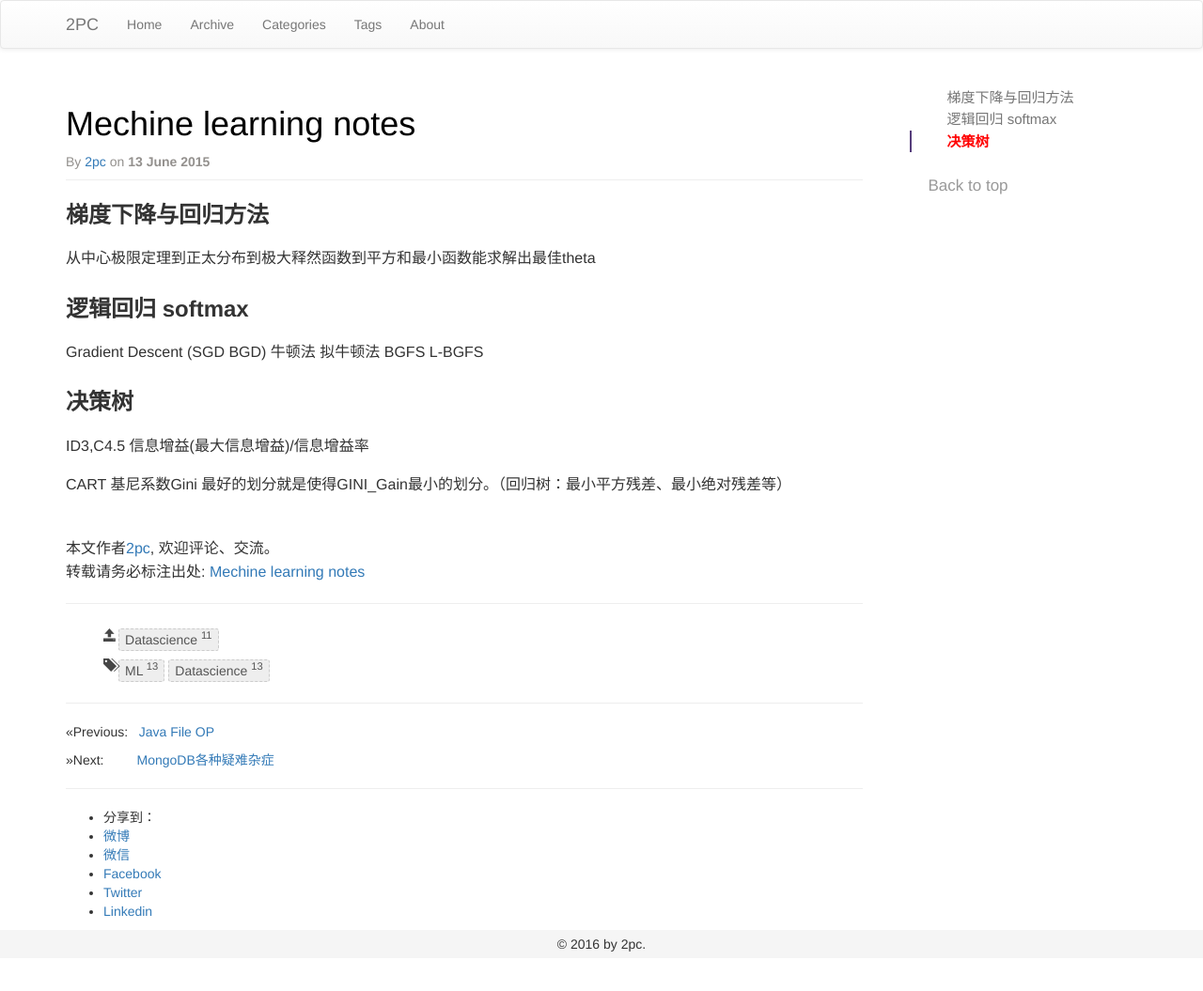
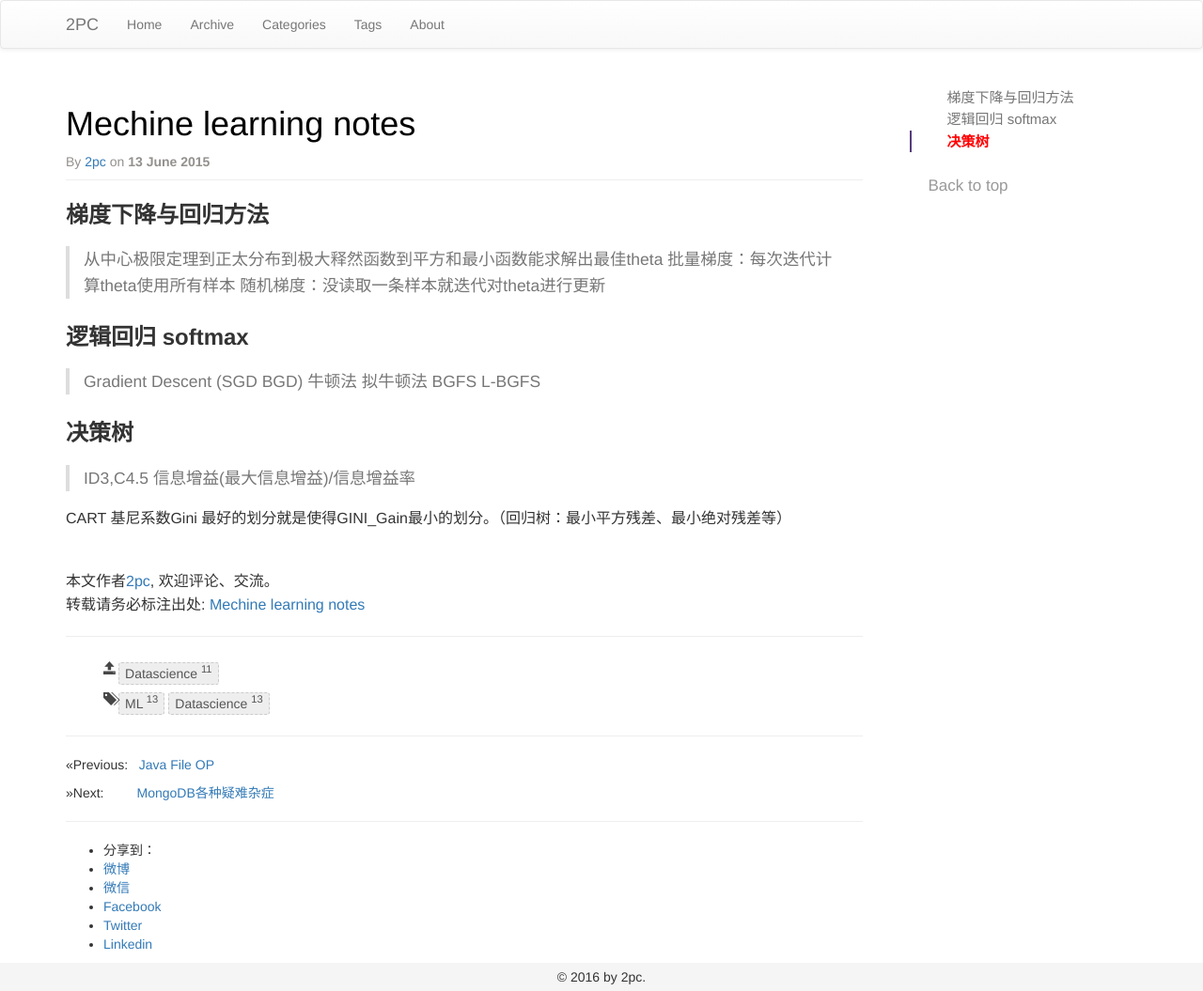
Before and after one commit to luyee/2pc.github.io, a Jekyll site: the page built from _posts/datascience/2015-06-13-ML.md, in a window 1280 px wide. Shown: the whole page at 94% size. Built offline with Jekyll 4.4.1, drawn with Linux system fonts in a browser that asks for light colours; comment, search, counter and statistics services are not loaded; before the commit the page ends 1020 px from its top, so only the background shows below that.

Commit message:
Update 2015-06-13-ML.md

```diff
--- a/_posts/datascience/2015-06-13-ML.md
+++ b/_posts/datascience/2015-06-13-ML.md
@@ -9,10 +9,16 @@ tags: ["ML","Datascience"]
 
 ### 梯度下降与回归方法
 
+>
 从中心极限定理到正太分布到极大释然函数到平方和最小函数能求解出最佳theta
+批量梯度：每次迭代计算theta使用所有样本
+随机梯度：没读取一条样本就迭代对theta进行更新
+
+
 
 ### 逻辑回归 softmax
 
+>
 Gradient Descent (SGD BGD)
 牛顿法
 拟牛顿法
@@ -22,6 +28,7 @@ L-BGFS
 
 ### 决策树
 
+>
 ID3,C4.5  信息增益(最大信息增益)/信息增益率
 
 CART  基尼系数Gini 最好的划分就是使得GINI_Gain最小的划分。（回归树：最小平方残差、最小绝对残差等）
```
